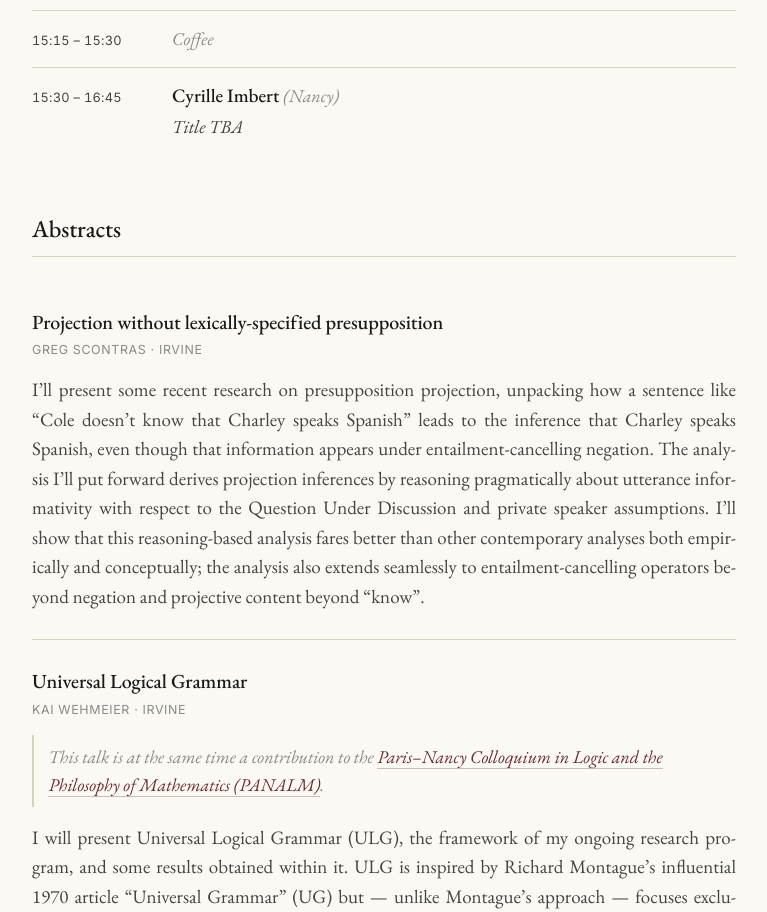
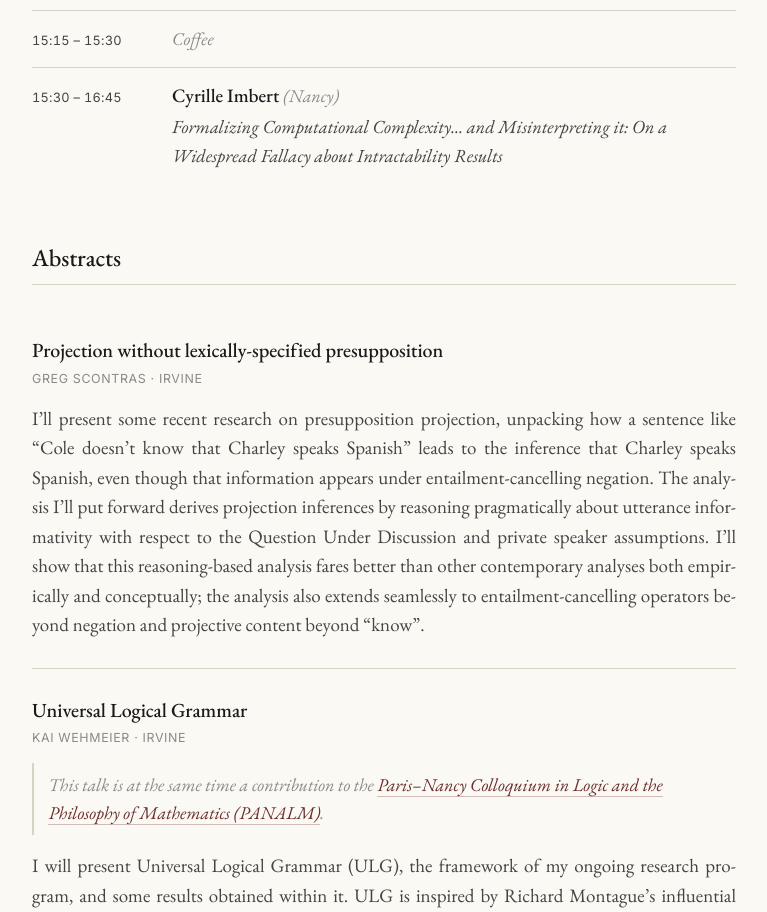
Before and after one commit to fatillam/2nd-Nancy-Irvine-FaTiLLaM-workshop, a plain HTML site: page index.html in a window 1280 px wide. Shown: the part 1838-2750 px from the top of the page, without its empty margins (256-1023 px from the left). Drawn offline with nearby package versions, Linux system fonts and the light colour scheme.

Commit message:
Update index.html

```diff
--- a/index.html
+++ b/index.html
@@ -418,7 +418,7 @@
         <div class="time">15:30 – 16:45</div>
         <div class="content">
           <span class="speaker">Cyrille Imbert</span> <span class="affiliation">(Nancy)</span>
-          <a class="talk-link" href="#imbert"><span class="talk">Title TBA</span></a>
+          <a class="talk-link" href="#imbert"><span class="talk">Formalizing Computational Complexity... and Misinterpreting it: On a Widespread Fallacy about Intractability Results</span></a>
         </div>
       </div>
     </div>
```
